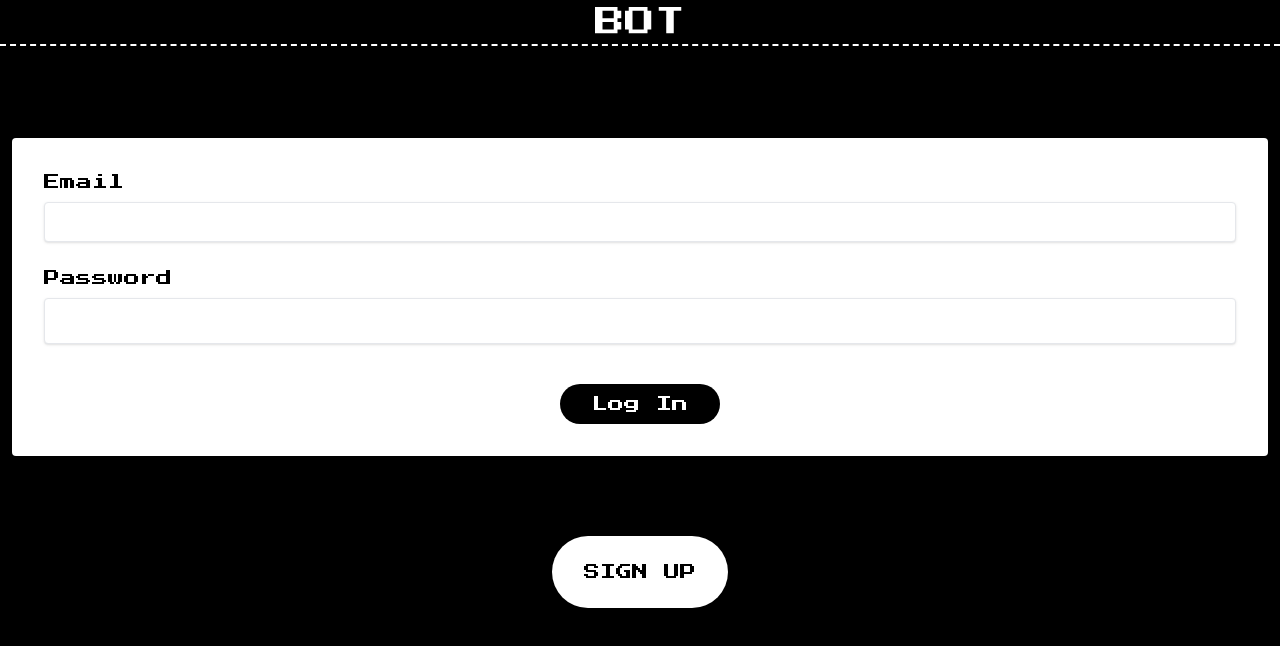
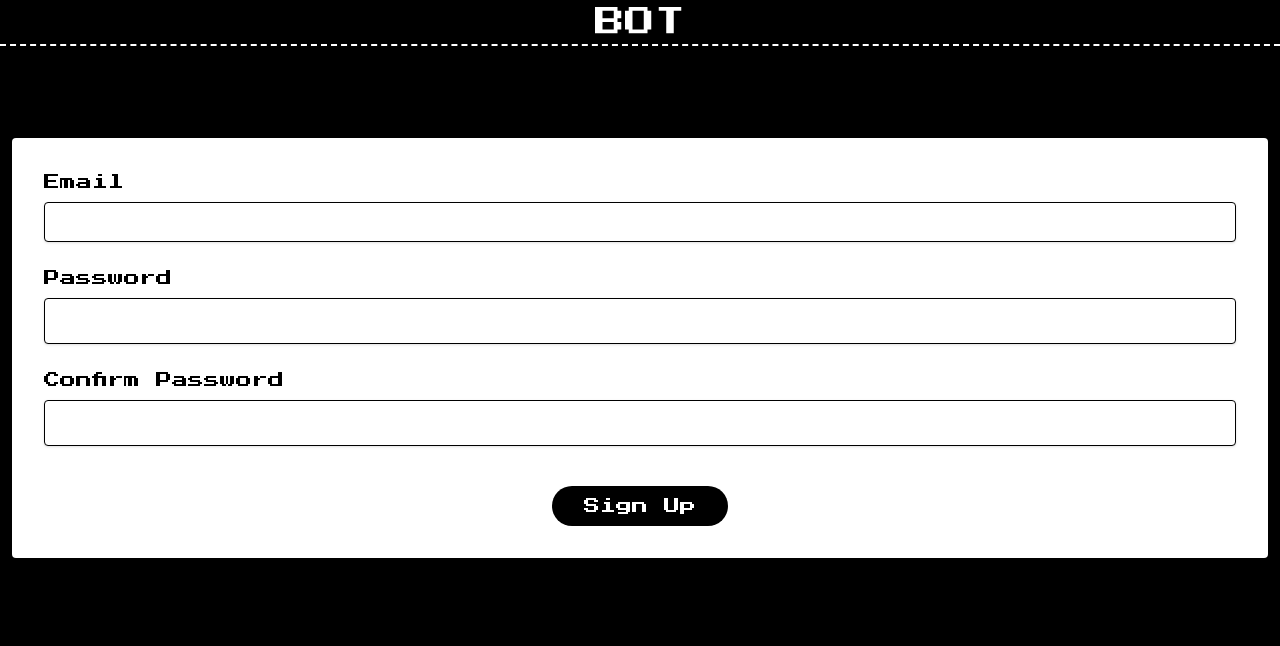
Before and after one commit to gp-1108/gym-bros, a React (Create React App) app: page /signup in a window 1280 px wide. Shown: the top 646 px of the page. Built offline with nearby package versions, Linux system fonts and the light colour scheme.

Commit message:
added react router

```diff
--- a/src/App.js
+++ b/src/App.js
@@ -1,12 +1,17 @@
 import React from 'react';
 import './App.css';
-import Homepage from './homepage/homepage';
+import Homepage from './homepage';
+import SignUp from './signup.js';
+import {BrowserRouter, Route, Routes} from 'react-router-dom';
 
 function App() {
   return (
-    <div>
-      <Homepage />
-    </div>
+    <BrowserRouter>
+      <Routes>
+        <Route path='/' element={<Homepage />} />
+        <Route path='/signup' element={<SignUp />} />
+      </Routes>
+    </BrowserRouter>
   );
 }
 
--- a/src/homepage/homepage.js
+++ b/src/homepage.js
@@ -1,5 +1,6 @@
 import React, {useState} from 'react';
-import TopBar from '../components/topbar';
+import TopBar from './components/topbar';
+import {Link} from 'react-router-dom';
 
 function HomePage() {
   const [email, setEmail] = useState('');
@@ -19,17 +20,17 @@ function HomePage() {
           <label htmlFor="email" className='block mb-2
           text-black'>Email</label>
           <input type="text" id="email" name="email"
-            className= "shadow appearance-none border rounded w-full
-            py-3 px-3 text-gray-700 leading-tight
-            focus:outline-none focus:shadow-outline text-[0.7rem]"
+            className= 'shadow appearance-none border rounded w-full
+            py-3 px-3 text-gray-700 leading-tight border-black
+            focus:outline-none focus:shadow-outline text-[0.7rem]'
             onChange={(e) => setEmail(e.target.value)}/>
 
           <label htmlFor="password" className="
           block mb-2 mt-6 text-black">Password</label>
           <input type="password" id="password" name="password"
-            className= "shadow appearance-none border rounded w-full
-            py-3 px-3 text-gray-700
-            leading-tight focus:outline-none focus:shadow-outline"
+            className='shadow appearance-none border rounded w-full
+            py-3 px-3 text-gray-700 border-black
+            leading-tight focus:outline-none focus:shadow-outline'
             onChange={(e) => setPassword(e.target.value)}/>
           <div className="flex items-center justify-center mt-10">
             <button className="bg-black text-white
@@ -37,8 +38,10 @@ function HomePage() {
           </div>
         </form>
         <div className="flex items-center justify-center mt-20">
-          <button className="bg-white text-black
-          rounded-full text-base px-8 py-6">SIGN UP</button>
+          <Link to='/signup'>
+            <button className="bg-white text-black
+            rounded-full text-base px-8 py-6">SIGN UP</button>
+          </Link>
         </div>
       </div>
     </div>
--- a/src/index.js
+++ b/src/index.js
@@ -2,7 +2,7 @@ import React from 'react';
 import ReactDOM from 'react-dom/client';
 import './index.css';
 import App from './App';
-import reportWebVitals from './reportWebVitals';
+// import reportWebVitals from './reportWebVitals';
 
 const root = ReactDOM.createRoot(document.getElementById('root'));
 root.render(
@@ -13,4 +13,4 @@ root.render(
 // If you want to start measuring performance in your app, pass a function
 // to log results (for example: reportWebVitals(console.log))
 // or send to an analytics endpoint. Learn more: https://bit.ly/CRA-vitals
-reportWebVitals();
+// reportWebVitals();
--- /dev/null
+++ b/src/signup.js
@@ -0,0 +1,59 @@
+import React, {useState} from 'react';
+import TopBar from './components/topbar';
+import {Link} from 'react-router-dom';
+
+function SignUp() {
+  function handleSubmit(e) {
+    e.preventDefault();
+    console.log(email, password, confirmPsw);
+  }
+
+  const [email, setEmail] = useState('');
+  const [password, setPassword] = useState('');
+  const [confirmPsw, setConfirm] = useState('');
+
+  return (
+    <div className="min-h-screen bg-black">
+      <Link to='/'>
+        <TopBar title="BOT" />
+      </Link>
+      <div className="
+      container mx-auto pt-20">
+        <form className="bg-white rounded p-8 m-3" onSubmit={handleSubmit}>
+          <label htmlFor="email" className='block mb-2
+          text-black'>Email</label>
+          <input type="text" id="email" name="email"
+            className= 'shadow appearance-none border border-black
+            rounded w-full
+            py-3 px-3 text-gray-700 leading-tight
+            focus:outline-none focus:shadow-outline text-[0.7rem]'
+            onChange={(e) => setEmail(e.target.value)}/>
+
+          <label htmlFor="password" className="
+          block mb-2 mt-6 text-black">Password</label>
+          <input type="password" id="password" name="password"
+            className='shadow appearance-none border border-black
+            rounded w-full
+            py-3 px-3 text-gray-700
+            leading-tight focus:outline-none focus:shadow-outline'
+            onChange={(e) => setPassword(e.target.value)}/>
+
+          <label htmlFor="confirmPsw" className="
+          block mb-2 mt-6 text-black">Confirm Password</label>
+          <input type="password" id="confirmPsw" name="confirmPsw"
+            className='shadow appearance-none border border-black
+            rounded w-full
+            py-3 px-3 text-gray-700
+            leading-tight focus:outline-none focus:shadow-outline'
+            onChange={(e) => setConfirm(e.target.value)}/>
+          <div className="flex items-center justify-center mt-10">
+            <button className="bg-black text-white
+            rounded-full text-base px-8 py-2">Sign Up</button>
+          </div>
+        </form>
+      </div>
+    </div>
+  );
+}
+
+export default SignUp;
```
